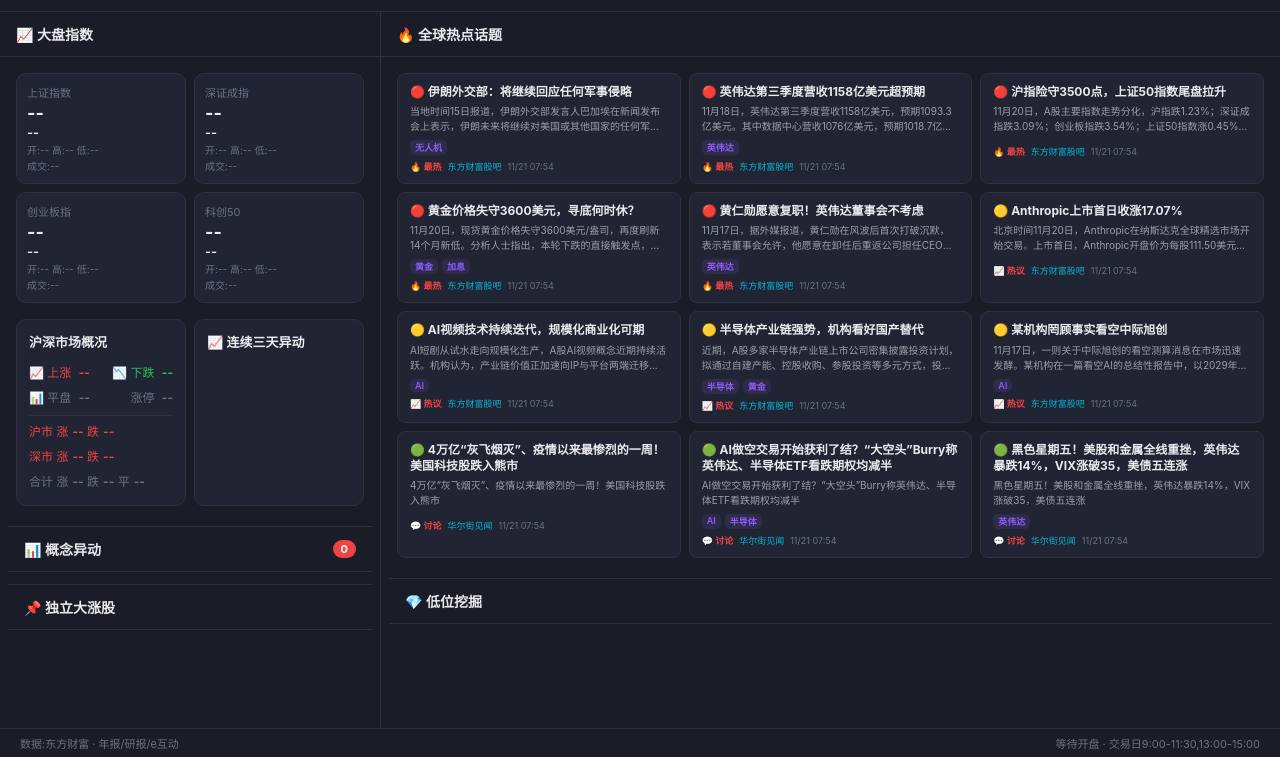
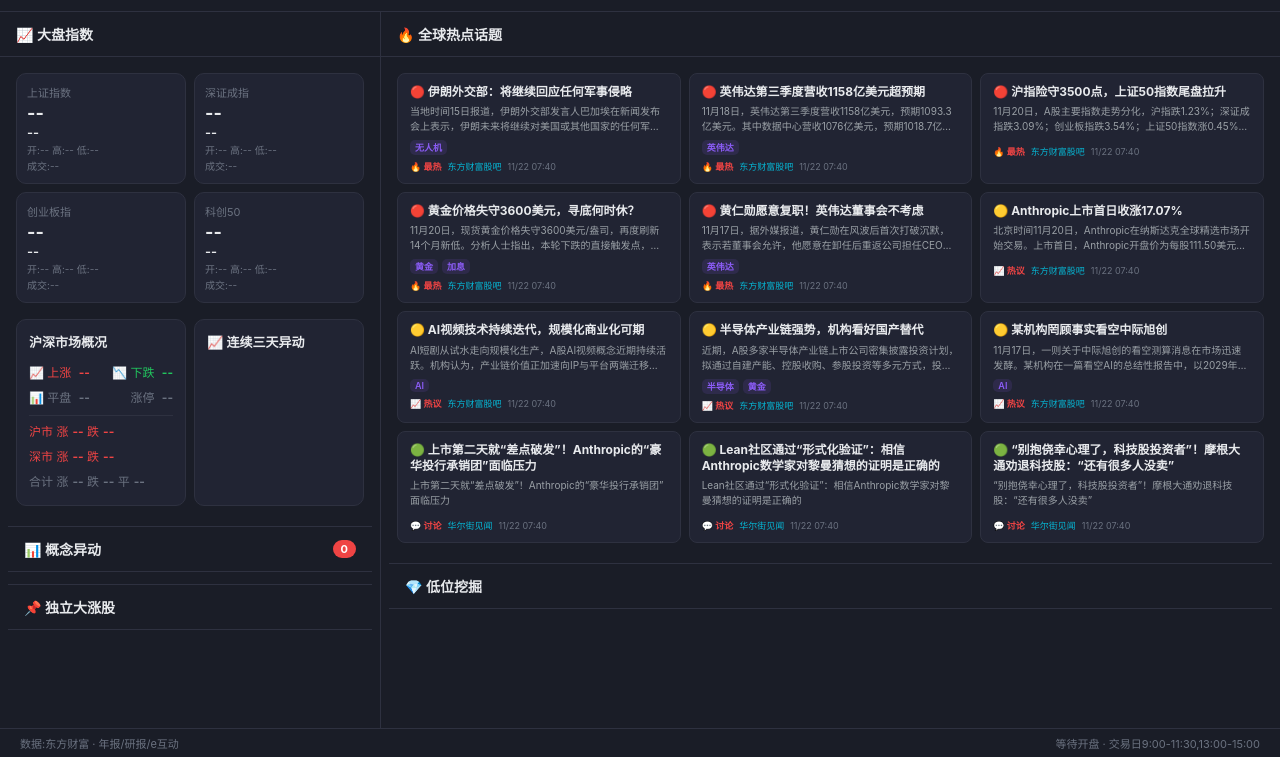
Before and after one commit to yyhhr11/upgraded-doodle, a plain HTML site: page index.html in a window 1280 px wide. Shown: the part 43-800 px from the top of the page. Drawn offline with Linux system fonts and the light colour scheme; no server answers.

Commit message:
auto: 更新热门话题 2026-11-22

```diff
--- a/index.html
+++ b/index.html
@@ -3554,21 +3554,21 @@ function isTrading(){
 function renderAlerts(){const el=document.getElementById('alerts-list');document.getElementById('ab').textContent=S.alerts.length;if(!S.alerts.length){if(el)el.innerHTML='<div class="emp"><div class="ei">👀</div><p>暂无显著异动</p></div>';return}if(el)el.innerHTML=S.alerts.map(a=>{const tops=a.topStocks||[];const cid='mine-'+a.name.replace(/[^a-zA-Z0-9\u4e00-\u9fff]/g,'');return'<div class="acard '+(a.lv==='strong'?'s':a.lv==='medium'?'m':'w')+'" onclick="document.getElementById(&quot;'+cid+'&quot;).scrollIntoView({behavior:&quot;smooth&quot;,block:&quot;start&quot;})"><div class="bn">'+(a.lv==='strong'?'🔴':a.lv==='medium'?'🟡':'🟢')+' '+a.name+'</div><div class="st"><span>涨幅 <span class="sv up">+'+a.change_pct.toFixed(1)+'%</span></span><span>涨停 <span class="sv">'+a.limit_up+'</span>只</span><span>成分 <span class="sv">'+a.total+'</span>只</span><span>得分 <span class="sv">'+a.score+'</span></span></div>'+(a.catalyst?'<div class="reason">'+a.catalyst+'</div>':'')+(tops.length?'<div style="font-size:11px;color:var(--t2);margin-top:6px;line-height:1.6">🔥 领涨：'+tops.map(s=>'<span style="color:'+(s.ch>=9.5?'var(--r)':'var(--t)')+';font-weight:600">'+s.n+'</span><span style="color:'+(s.ch>=0?'var(--r)':'var(--g)')+'">'+(s.ch>=0?'+':'')+s.ch.toFixed(1)+'%</span>').join(' | ')+'</div>':'')+'<div class="ts">'+a.time+'</div></div>'}).join('');}
 
 // ===== 全球热点话题（每日更新） =====
-// 更新日期：2026-11-21
+// 更新日期：2026-11-22
 // 数据来源：东方财富股吧 + 华尔街见闻热门
 const HOT_TOPICS=[
-  {title:'🔴 伊朗外交部：将继续回应任何军事侵略',summary:'当地时间15日报道，伊朗外交部发言人巴加埃在新闻发布会上表示，伊朗未来将继续对美国或其他国家的任何军事侵略予以回应。报道称，伊朗伊斯兰革命卫队15日称对位于巴林的美军基地发动无人机袭击，此举被指进一步加剧了德黑兰与华盛顿之间和平谈判的不确定性，并引发外界对局势升级的担忧。',tags:['无人机'],hot:'🔥 最热',source:'东方财富股吧',time:'11/21 07:54'},
-  {title:'🔴 英伟达第三季度营收1158亿美元超预期',summary:'11月18日，英伟达第三季度营收1158亿美元，预期1093.3亿美元。其中数据中心营收1076亿美元，预期1018.7亿美元。调整后毛利率74.9%。英伟达预计第四季度营收1274亿至1326亿美元，预期1252.5亿美元。',tags:['英伟达'],hot:'🔥 最热',source:'东方财富股吧',time:'11/21 07:54'},
-  {title:'🔴 沪指险守3500点，上证50指数尾盘拉升',summary:'11月20日，A股主要指数走势分化，沪指跌1.23%；深证成指跌3.09%；创业板指跌3.54%；上证50指数涨0.45%，收报2785.92点。沪深京三市成交额1.43万亿，较昨日放量1165亿。',tags:[],hot:'🔥 最热',source:'东方财富股吧',time:'11/21 07:54'},
-  {title:'🔴 黄金价格失守3600美元，寻底何时休？',summary:'11月20日，现货黄金价格失守3600美元/盎司，再度刷新14个月新低。分析人士指出，本轮下跌的直接触发点，是美联储官员的鹰派表态。圣路易斯联储主席穆萨莱姆近日表示，为推动通胀回归2%目标，美联储可能需要在2027年春季前多次加息。',tags:['黄金','加息'],hot:'🔥 最热',source:'东方财富股吧',time:'11/21 07:54'},
-  {title:'🔴 黄仁勋愿意复职！英伟达董事会不考虑',summary:'11月17日，据外媒报道，黄仁勋在风波后首次打破沉默，表示若董事会允许，他愿意在卸任后重返公司担任CEO。英伟达财报会上董事会主席哈维·琼斯明确表示，董事会无意让黄仁勋回归CEO岗位。',tags:['英伟达'],hot:'🔥 最热',source:'东方财富股吧',time:'11/21 07:54'},
-  {title:'🟡 Anthropic上市首日收涨17.07%',summary:'北京时间11月20日，Anthropic在纳斯达克全球精选市场开始交易。上市首日，Anthropic开盘价为每股111.50美元，随后迅速攀升至每股115美元的高点，较发行价上涨38.6%。然而，从当地时间11时50分左右开始，Anthropic股价开启跳水模式，到收盘时涨幅大幅收窄至17.07%。',tags:[],hot:'📈 热议',source:'东方财富股吧',time:'11/21 07:54'},
-  {title:'🟡 AI视频技术持续迭代，规模化商业化可期',summary:'AI短剧从试水走向规模化生产，A股AI视频概念近期持续活跃。机构认为，产业链价值正加速向IP与平台两端迁移。伴随AI视频生成技术持续迭代，AI短剧、AI漫剧正从早期的技术尝试逐步走向规模化生产，AI影视的内容形态也从短剧、漫剧向中长剧、电影及互动影游等方向拓展。',tags:['AI'],hot:'📈 热议',source:'东方财富股吧',time:'11/21 07:54'},
-  {title:'🟡 半导体产业链强势，机构看好国产替代',summary:'近期，A股多家半导体产业链上市公司密集披露投资计划，拟通过自建产能、控股收购、参股投资等多元方式，投向半导体设备、材料、芯片制造及测试等环节，加快补链强链。机构指出，在下游、技术、政策和资本四大动能共振下，国产半导体产业链迎来黄金发展周期。',tags:['半导体','黄金'],hot:'📈 热议',source:'东方财富股吧',time:'11/21 07:54'},
-  {title:'🟡 某机构罔顾事实看空中际旭创',summary:'11月17日，一则关于中际旭创的看空测算消息在市场迅速发酵。某机构在一篇看空AI的总结性报告中，以2029年AI资本开支8000亿美元为测算基准，叠加15%利润率等假设，测算出中际旭创2029年净利润约300亿元，进而得出其“稳态估值”仅在3000亿至4500亿元之间的结论。',tags:['AI'],hot:'📈 热议',source:'东方财富股吧',time:'11/21 07:54'},
-  {title:'🟢 4万亿“灰飞烟灭”、疫情以来最惨烈的一周！美国科技股跌入熊市',summary:'4万亿“灰飞烟灭”、疫情以来最惨烈的一周！美国科技股跌入熊市',tags:[],hot:'💬 讨论',source:'华尔街见闻',time:'11/21 07:54'},
-  {title:'🟢 AI做空交易开始获利了结？“大空头”Burry称英伟达、半导体ETF看跌期权均减半',summary:'AI做空交易开始获利了结？“大空头”Burry称英伟达、半导体ETF看跌期权均减半',tags:['AI','半导体'],hot:'💬 讨论',source:'华尔街见闻',time:'11/21 07:54'},
-  {title:'🟢 黑色星期五！美股和金属全线重挫，英伟达暴跌14%，VIX涨破35，美债五连涨',summary:'黑色星期五！美股和金属全线重挫，英伟达暴跌14%，VIX涨破35，美债五连涨',tags:['英伟达'],hot:'💬 讨论',source:'华尔街见闻',time:'11/21 07:54'}
+  {title:'🔴 伊朗外交部：将继续回应任何军事侵略',summary:'当地时间15日报道，伊朗外交部发言人巴加埃在新闻发布会上表示，伊朗未来将继续对美国或其他国家的任何军事侵略予以回应。报道称，伊朗伊斯兰革命卫队15日称对位于巴林的美军基地发动无人机袭击，此举被指进一步加剧了德黑兰与华盛顿之间和平谈判的不确定性，并引发外界对局势升级的担忧。',tags:['无人机'],hot:'🔥 最热',source:'东方财富股吧',time:'11/22 07:40'},
+  {title:'🔴 英伟达第三季度营收1158亿美元超预期',summary:'11月18日，英伟达第三季度营收1158亿美元，预期1093.3亿美元。其中数据中心营收1076亿美元，预期1018.7亿美元。调整后毛利率74.9%。英伟达预计第四季度营收1274亿至1326亿美元，预期1252.5亿美元。',tags:['英伟达'],hot:'🔥 最热',source:'东方财富股吧',time:'11/22 07:40'},
+  {title:'🔴 沪指险守3500点，上证50指数尾盘拉升',summary:'11月20日，A股主要指数走势分化，沪指跌1.23%；深证成指跌3.09%；创业板指跌3.54%；上证50指数涨0.45%，收报2785.92点。沪深京三市成交额1.43万亿，较昨日放量1165亿。',tags:[],hot:'🔥 最热',source:'东方财富股吧',time:'11/22 07:40'},
+  {title:'🔴 黄金价格失守3600美元，寻底何时休？',summary:'11月20日，现货黄金价格失守3600美元/盎司，再度刷新14个月新低。分析人士指出，本轮下跌的直接触发点，是美联储官员的鹰派表态。圣路易斯联储主席穆萨莱姆近日表示，为推动通胀回归2%目标，美联储可能需要在2027年春季前多次加息。',tags:['黄金','加息'],hot:'🔥 最热',source:'东方财富股吧',time:'11/22 07:40'},
+  {title:'🔴 黄仁勋愿意复职！英伟达董事会不考虑',summary:'11月17日，据外媒报道，黄仁勋在风波后首次打破沉默，表示若董事会允许，他愿意在卸任后重返公司担任CEO。英伟达财报会上董事会主席哈维·琼斯明确表示，董事会无意让黄仁勋回归CEO岗位。',tags:['英伟达'],hot:'🔥 最热',source:'东方财富股吧',time:'11/22 07:40'},
+  {title:'🟡 Anthropic上市首日收涨17.07%',summary:'北京时间11月20日，Anthropic在纳斯达克全球精选市场开始交易。上市首日，Anthropic开盘价为每股111.50美元，随后迅速攀升至每股115美元的高点，较发行价上涨38.6%。然而，从当地时间11时50分左右开始，Anthropic股价开启跳水模式，到收盘时涨幅大幅收窄至17.07%。',tags:[],hot:'📈 热议',source:'东方财富股吧',time:'11/22 07:40'},
+  {title:'🟡 AI视频技术持续迭代，规模化商业化可期',summary:'AI短剧从试水走向规模化生产，A股AI视频概念近期持续活跃。机构认为，产业链价值正加速向IP与平台两端迁移。伴随AI视频生成技术持续迭代，AI短剧、AI漫剧正从早期的技术尝试逐步走向规模化生产，AI影视的内容形态也从短剧、漫剧向中长剧、电影及互动影游等方向拓展。',tags:['AI'],hot:'📈 热议',source:'东方财富股吧',time:'11/22 07:40'},
+  {title:'🟡 半导体产业链强势，机构看好国产替代',summary:'近期，A股多家半导体产业链上市公司密集披露投资计划，拟通过自建产能、控股收购、参股投资等多元方式，投向半导体设备、材料、芯片制造及测试等环节，加快补链强链。机构指出，在下游、技术、政策和资本四大动能共振下，国产半导体产业链迎来黄金发展周期。',tags:['半导体','黄金'],hot:'📈 热议',source:'东方财富股吧',time:'11/22 07:40'},
+  {title:'🟡 某机构罔顾事实看空中际旭创',summary:'11月17日，一则关于中际旭创的看空测算消息在市场迅速发酵。某机构在一篇看空AI的总结性报告中，以2029年AI资本开支8000亿美元为测算基准，叠加15%利润率等假设，测算出中际旭创2029年净利润约300亿元，进而得出其“稳态估值”仅在3000亿至4500亿元之间的结论。',tags:['AI'],hot:'📈 热议',source:'东方财富股吧',time:'11/22 07:40'},
+  {title:'🟢 上市第二天就“差点破发”！Anthropic的“豪华投行承销团”面临压力',summary:'上市第二天就“差点破发”！Anthropic的“豪华投行承销团”面临压力',tags:[],hot:'💬 讨论',source:'华尔街见闻',time:'11/22 07:40'},
+  {title:'🟢 Lean社区通过“形式化验证”：相信Anthropic数学家对黎曼猜想的证明是正确的',summary:'Lean社区通过“形式化验证”：相信Anthropic数学家对黎曼猜想的证明是正确的',tags:[],hot:'💬 讨论',source:'华尔街见闻',time:'11/22 07:40'},
+  {title:'🟢 “别抱侥幸心理了，科技股投资者”！摩根大通劝退科技股：“还有很多人没卖”',summary:'“别抱侥幸心理了，科技股投资者”！摩根大通劝退科技股：“还有很多人没卖”',tags:[],hot:'💬 讨论',source:'华尔街见闻',time:'11/22 07:40'}
 ];
 
 function renderHotTopics(){
```
